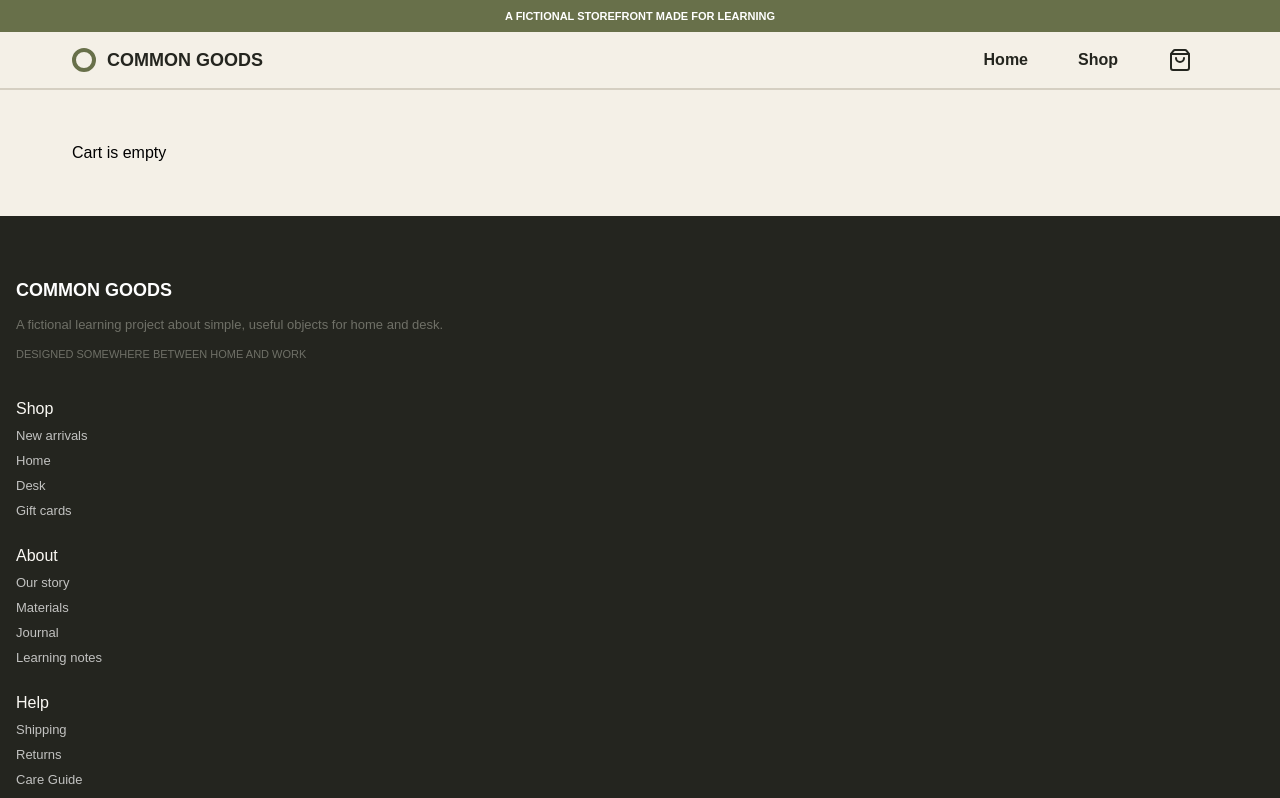
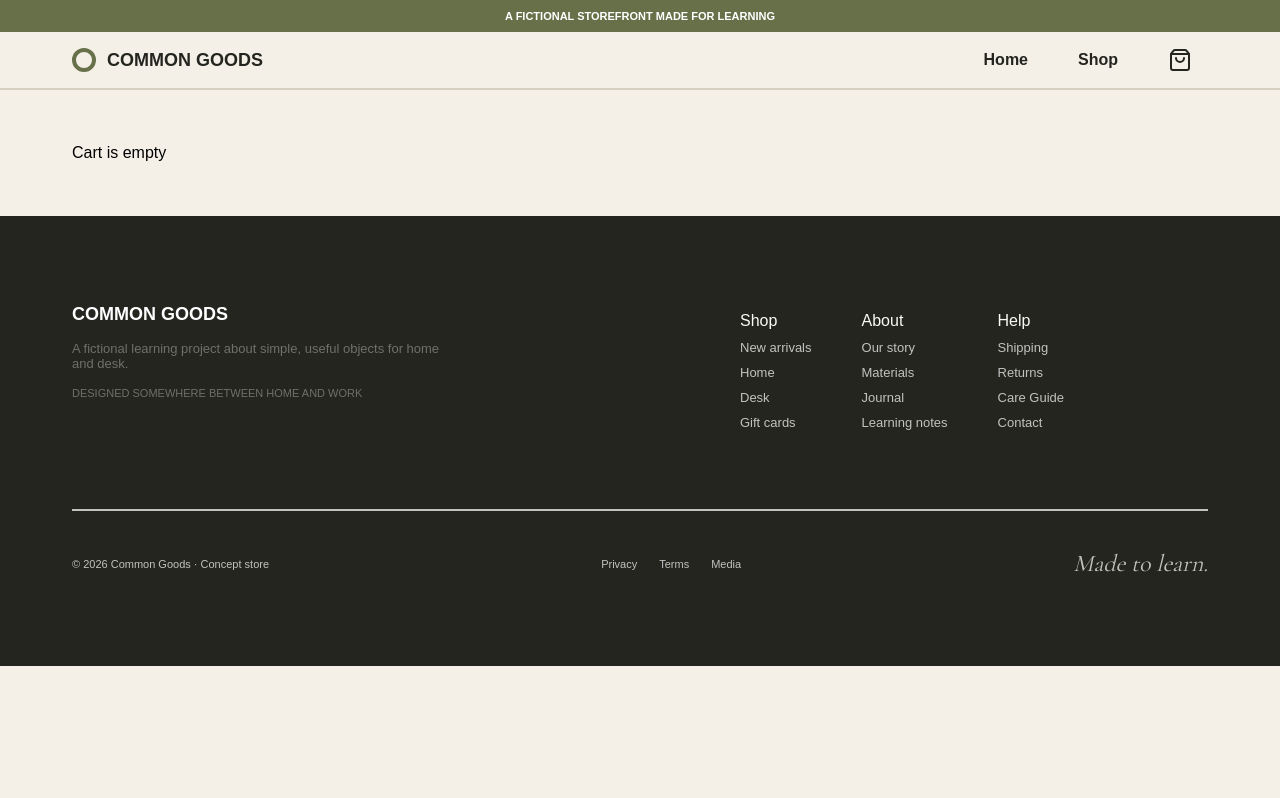
Before and after one commit to lozukka/mock-shopping-cart, a React (Vite) app: page /cart in a window 1280 px wide. Shown: the top 798 px of the page. Built offline with nearby package versions, Linux system fonts and the light colour scheme.

Commit message:
styled featured and footer on desktop

```diff
--- a/src/components/FeaturedCard.jsx
+++ b/src/components/FeaturedCard.jsx
@@ -10,6 +10,10 @@ const Card = styled.div`
   display: flex;
   flex-direction: column;
   gap: 0.5rem;
+
+  @media (min-width: ${(props) => props.theme.breakpoints.desktop}) {
+    padding: 0;
+  }
 `;
 
 const Thumbnail = styled.img`
@@ -32,10 +36,23 @@ const AddButton = styled.button`
 `;
 const Title = styled.h3`
   font-family: ${(props) => props.theme.fonts.heading};
+  font-weight: 600;
+
+  @media (min-width: ${(props) => props.theme.breakpoints.desktop}) {
+    font-size: 15px;
+  }
 `;
 const TextSection = styled.div`
   display: flex;
   justify-content: space-between;
+  font-family: ${(props) => props.theme.fonts.heading};
+  font-weight: 600;
+  align-items: center;
+
+  @media (min-width: ${(props) => props.theme.breakpoints.desktop}) {
+    font-size: 15px;
+    gap: 5px;
+  }
 `;
 const StatusText = styled.p`
   color: ${(props) => props.theme.colors.secondaryFont};
--- a/src/components/Footer.jsx
+++ b/src/components/Footer.jsx
@@ -45,6 +45,10 @@ const SectionLine = styled.hr`
   border: 1px solid ${(props) => props.theme.colors.overlayLight};
   margin-top: 40px;
   margin-bottom: 22px;
+
+  @media (min-width: ${(props) => props.theme.breakpoints.desktop}) {
+    margin-top: 74px;
+  }
 `;
 const Copyright = styled.p`
   color: ${(props) => props.theme.colors.overlayLight};
@@ -72,11 +76,38 @@ const ProjectLabel = styled.p`
   margin-block: 1rem;
 `;
 
+const FooterUpper = styled.div`
+  @media (min-width: ${(props) => props.theme.breakpoints.desktop}) {
+    display: flex;
+    justify-content: space-between;
+    gap: 200px;
+  }
+`;
+const FooterUpperHalf = styled.div`
+  @media (min-width: ${(props) => props.theme.breakpoints.desktop}) {
+    flex: 1;
+  }
+`;
+const SecondaryNavArea = styled.div`
+  @media (min-width: ${(props) => props.theme.breakpoints.desktop}) {
+    display: flex;
+    gap: 50px;
+  }
+`;
+const FooterDown = styled.div`
+  @media (min-width: ${(props) => props.theme.breakpoints.desktop}) {
+    display: flex;
+    align-items: center;
+    justify-content: space-between;
+  }
+`;
+
 function Footer() {
   return (
     <>
       <footer>
-        <div>
+        <FooterUpper>
+          <FooterUpperHalf>
             <SecondaryLogo>Common Goods</SecondaryLogo>
             <FooterDescriptionText>
               A fictional learning project about simple, useful objects for home
@@ -85,9 +116,9 @@ function Footer() {
             <FooterTagline>
               Designed somewhere between home and work
             </FooterTagline>
-        </div>
-        <div>
-          <div>
+          </FooterUpperHalf>
+          <FooterUpperHalf>
+            <SecondaryNavArea>
               <div>
                 <SecondaryNavHeadings>Shop</SecondaryNavHeadings>
                 <SecondaryNavSection>
@@ -115,10 +146,12 @@ function Footer() {
                   <SecondaryNavLink>Contact</SecondaryNavLink>
                 </SecondaryNavSection>
               </div>
-          </div>
-        </div>
-        <div>
+            </SecondaryNavArea>
+          </FooterUpperHalf>
+        </FooterUpper>
+
         <SectionLine />
+        <FooterDown>
           <Copyright>© 2026 Common Goods · Concept store</Copyright>
           <LegalLinks>
             <LegalLink href="#">Privacy</LegalLink>
@@ -126,7 +159,7 @@ function Footer() {
             <LegalLink href="#">Media</LegalLink>
           </LegalLinks>
           <ProjectLabel>Made to learn.</ProjectLabel>
-        </div>
+        </FooterDown>
       </footer>
     </>
   );
--- a/src/pages/HomePage.jsx
+++ b/src/pages/HomePage.jsx
@@ -128,10 +128,30 @@ const FeaturedGoods = styled.div`
   flex-direction: column;
   gap: 1rem;
   margin-bottom: 40px;
+
+  @media (min-width: ${(props) => props.theme.breakpoints.desktop}) {
+    margin-top: 100px;
+  }
 `;
 const FeaturedDescriptionSection = styled.div`
   display: flex;
   flex-direction: column;
+
+  @media (min-width: ${(props) => props.theme.breakpoints.desktop}) {
+    flex-direction: row;
+  }
+`;
+const FeaturedDescriptionSections = styled.div`
+  @media (min-width: ${(props) => props.theme.breakpoints.desktop}) {
+    flex: 1;
+  }
+`;
+const FeaturedDescriptionSectionsRight = styled(FeaturedDescriptionSections)`
+  @media (min-width: ${(props) => props.theme.breakpoints.desktop}) {
+    display: flex;
+    flex-direction: column;
+    align-items: end;
+  }
 `;
 const FeaturedHeading = styled.h2`
   font-weight: 500;
@@ -140,6 +160,13 @@ const FeaturedHeading = styled.h2`
   font-size: 38px;
   margin-block: 1rem;
   line-height: 95%;
+`;
+const FeaturedDescriptionText = styled(DescriptionText)`
+  @media (min-width: ${(props) => props.theme.breakpoints.desktop}) {
+    text-align: right;
+    width: 100%;
+    padding-left: 20%;
+  }
 `;
 const FeaturedSecondaryLink = styled(SecondaryLink)`
   width: 50%;
@@ -150,6 +177,11 @@ const FeaturedCards = styled.div`
   flex-direction: column;
   aling-items: center;
   gap: 24px;
+
+  @media (min-width: ${(props) => props.theme.breakpoints.desktop}) {
+    flex-direction: row;
+    justify-content: space-between;
+  }
 `;
 
 function HomePage() {
@@ -213,7 +245,7 @@ function HomePage() {
       </Hero>
       <FeaturedGoods>
         <FeaturedDescriptionSection>
-          <div>
+          <FeaturedDescriptionSections>
             <Eyebrow>
               <Line />
               <TaglineText>Featured Goods</TaglineText>
@@ -221,16 +253,16 @@ function HomePage() {
             <FeaturedHeading>
               Useful, familiar, and made to stay.
             </FeaturedHeading>
-          </div>
-          <div>
-            <DescriptionText>
+          </FeaturedDescriptionSections>
+          <FeaturedDescriptionSectionsRight>
+            <FeaturedDescriptionText>
               A first edit of simple objects for the places where daily life
               happens.
-            </DescriptionText>
+            </FeaturedDescriptionText>
             <FeaturedSecondaryLink href="#">
               View all products <ChevronRight size={18} />
             </FeaturedSecondaryLink>
-          </div>
+          </FeaturedDescriptionSectionsRight>
         </FeaturedDescriptionSection>
         <FeaturedCards>
           {itemList.map((item) => (
--- a/src/styles/GlobalStyle.js
+++ b/src/styles/GlobalStyle.js
@@ -49,4 +49,12 @@ export const GlobalStyle = createGlobalStyle`
   padding: 48px 16px 32px 16px;
   }
 
+  @media(min-width: ${(props) => props.theme.breakpoints.desktop}){
+  footer{
+  padding: 72px;
+  display: flex;
+  flex-direction: column;
+  }
+  }
+
 `;
```
Lines whose indentation alone changed are shown as unchanged.
